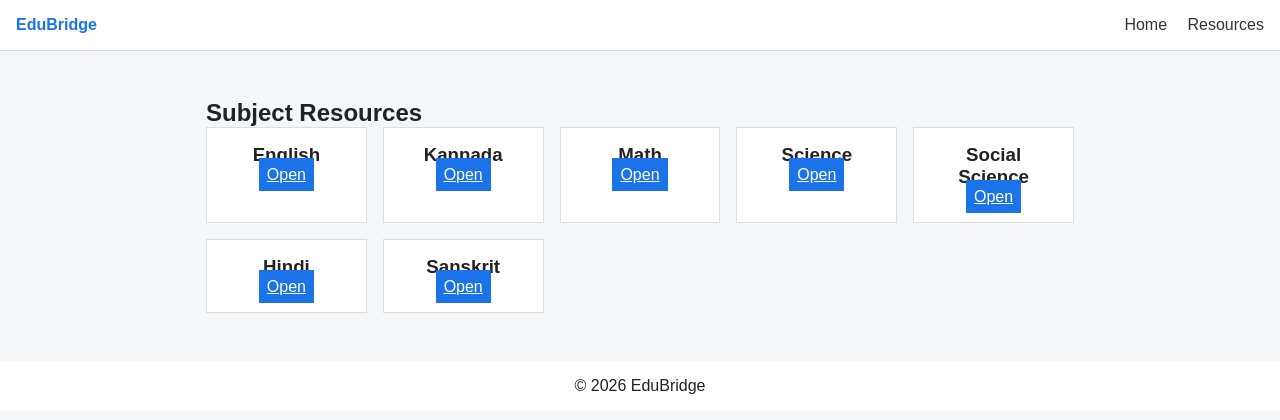
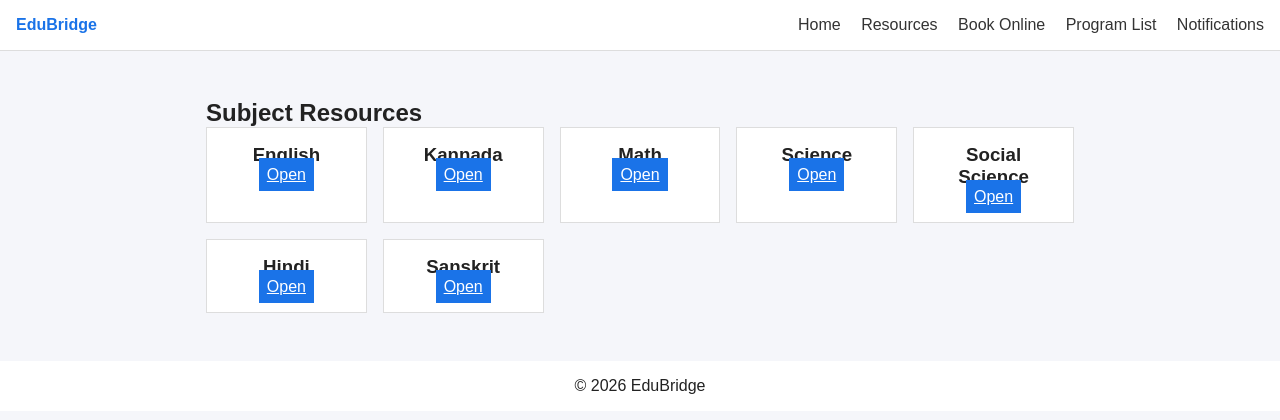
Before and after one commit to asiknyaholla/Xenoverse_EduBridge, a Flask app: page /resources in a window 1280 px wide. Shown: the top 420 px of the page. Run offline with Flask 3, Linux system fonts and the light colour scheme.

Commit message:
Update resources.html

```diff
--- a/templates/resources.html
+++ b/templates/resources.html
@@ -12,6 +12,9 @@
   <nav class="main-nav">
     <a href="/">Home</a>
     <a href="/resources" class="active">Resources</a>
+    <a href="book-online.html">Book Online</a>
+    <a href="program-list.html" class="active">Program List</a>
+    <a href="notifications.html">Notifications</a>
   </nav>
 </header>
 
```
